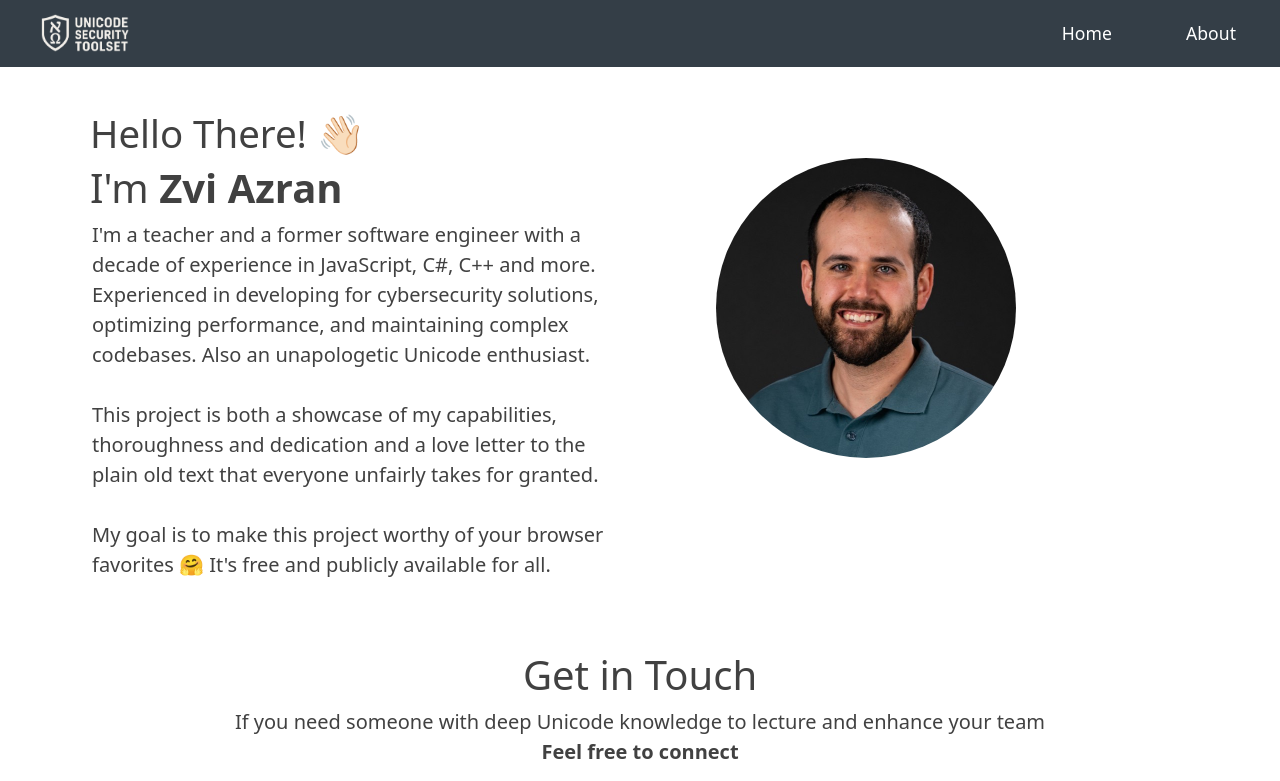
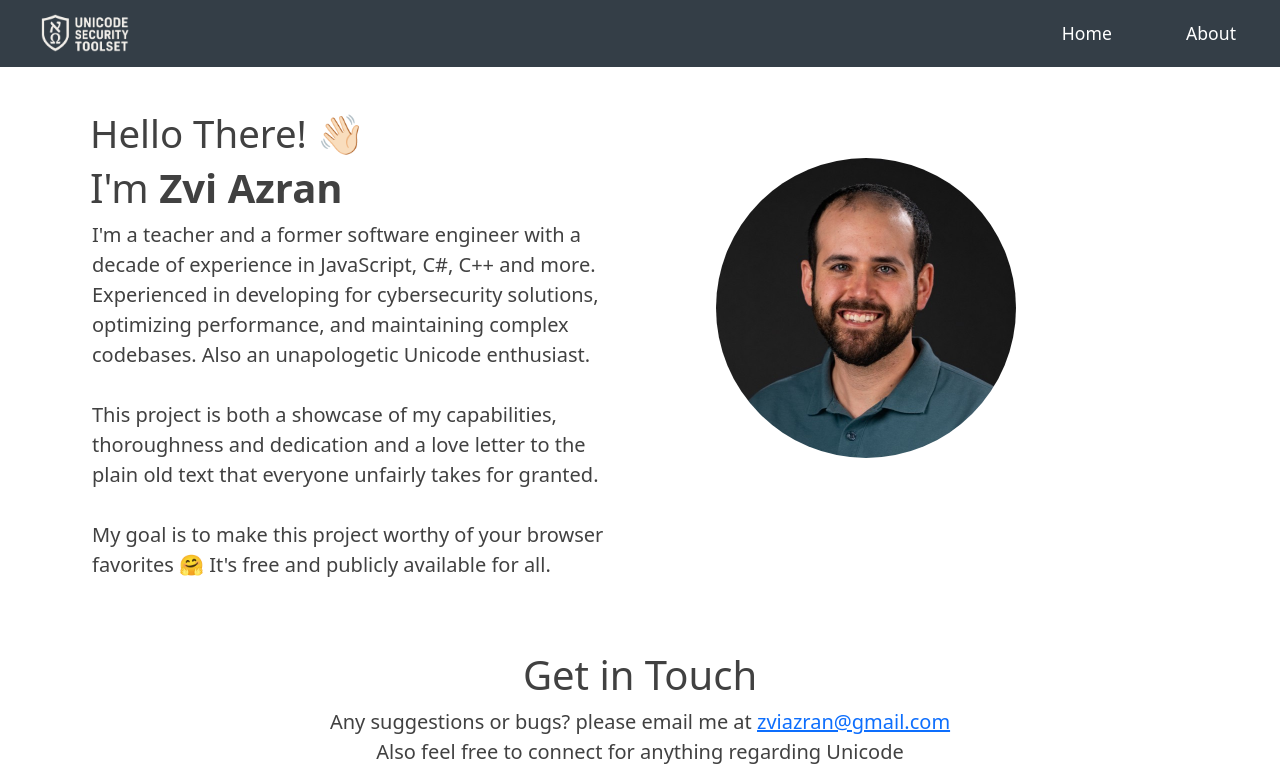
Before and after one commit to zviazran/unicode-toolset, a React (Vite) app: page /unicode-toolset/about in a window 1280 px wide. Shown: the top 781 px of the page. Built offline with nearby package versions, Linux system fonts and the light colour scheme; some icons are missing.

Commit message:
change get in Touch part in the about page

```diff
--- a/src/modules/About/About.tsx
+++ b/src/modules/About/About.tsx
@@ -43,9 +43,9 @@ const About: React.FC = () => {
             <Col md={12} className="about-social">
               <h1>Get in Touch</h1>
               <p style={{ fontSize: 20 }} >
-                If you need someone with deep Unicode knowledge to lecture and enhance your team
-                <br />
-                <strong>Feel free to connect</strong>
+                Any suggestions or bugs? please email me at <a href="mailto:zviazran@gmail.com">zviazran@gmail.com</a>
+                <br/>
+                Also feel free to connect for anything regarding Unicode
               </p>
               <SocialMedia />
             </Col>
```
